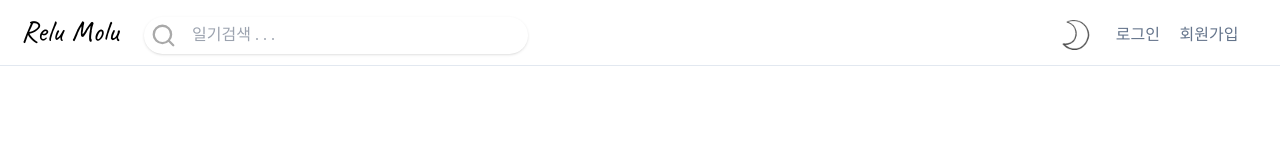
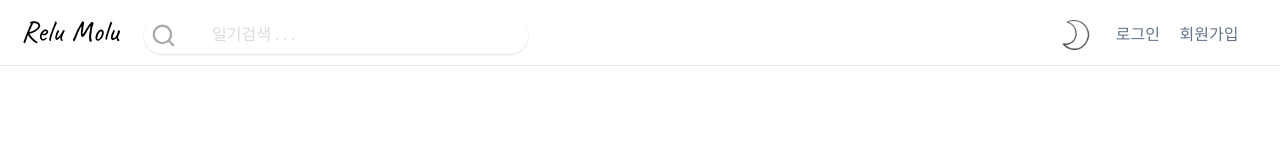
Before and after one commit to zbxlYS/DiaryFeelings, a Next.js app: page / in a window 1280 px wide. Shown: the top 160 px of the page. Built offline with nearby package versions, Linux system fonts and the light colour scheme; no server answers; a web font is replaced by a local one.

Commit message:
Update Nav.tsx

```diff
--- a/src/app/components/Nav.tsx
+++ b/src/app/components/Nav.tsx
@@ -12,17 +12,17 @@ interface SearchComponentProps {
 }
 
 const Nav: React.FC<SearchComponentProps> = () => {
-  // 로그인시 네비 상단바 변경
   const { data: session } = useSession()
-  const [isLogin, SetIsLogin] = useState<boolean>(false)
-  // 마이페이지 모달창
-  const [isModalOpen, setIsModalOpen] = useState<boolean>(false)
-  const { systemTheme, theme, setTheme } = useTheme()
+  const [isLogin, SetIsLogin] = useState<boolean>(false) // 로그인시 네비 상단바 변경
+  const [isModalOpen, setIsModalOpen] = useState<boolean>(false) // 마이페이지 모달창
+  const { systemTheme, theme, setTheme } = useTheme() // 다크모드테마 설정
   const currentTheme = theme === 'system' ? systemTheme : theme
+  const [inputValue, setInputValue] = useState('') // 일기검색
 
+  // 로그인후 사용자 아이콘 클릭시 모달생성
   const handleButtonClick = () => {
     setIsModalOpen(!isModalOpen)
-    console.log('isModalOpen', isModalOpen)
+    // console.log('isModalOpen', isModalOpen)
   }
 
   useEffect(() => {
@@ -121,7 +121,10 @@ const Nav: React.FC<SearchComponentProps> = () => {
                 일기쓰기
               </span>
             </Link>
-            <Link href="/diary" className="absolute right-[16.5rem] top-[22px]">
+            <Link
+              href="/diary"
+              className="absolute right-[16.5rem] top-[22px] "
+            >
               <span className="text-slate-500 hover:text-slate-900">기록</span>
             </Link>
 
@@ -167,7 +170,7 @@ const Nav: React.FC<SearchComponentProps> = () => {
         </button>
 
         {/* 검색창  */}
-        <div className="flex justify-center items-center self-center w-[30%] max-w-2xl h-[37px] left-[9rem] bottom-[0.7rem] absolute shadow hover:shadow-md focus-within:shadow-md border-inherit rounded-full dark:border-[#9BA3AF] ">
+        <div className="flex justify-center items-center self-center w-[30%] max-w-2xl h-[37px] left-[9rem] bottom-[0.7rem] absolute shadow hover:shadow-md focus-within:shadow-md border-inherit rounded-full dark:border-[#9BA3AF] dark:bg-slate-500 ">
           <Image
             src="/search.svg"
             alt="Search Logo"
@@ -179,7 +182,9 @@ const Nav: React.FC<SearchComponentProps> = () => {
           <input
             type="text"
             placeholder="일기검색 . . ."
-            className="absolute w-[90%] max-w-[60%] h-full left-[3rem] mt-[0px] border-none outline-none dark:bg-[#24272F]"
+            value={inputValue}
+            onChange={(e) => setInputValue(e.target.value)}
+            className="absolute w-[90%] max-w-[60%] h-full left-[3rem] p-5  border-none outline-none dark:bg-[#24272F] z-[-1]"
           />
         </div>
         <div className="left-[21px] top-[17px] absolute text-black dark:text-white text-xl font-normal relu-font">
```
